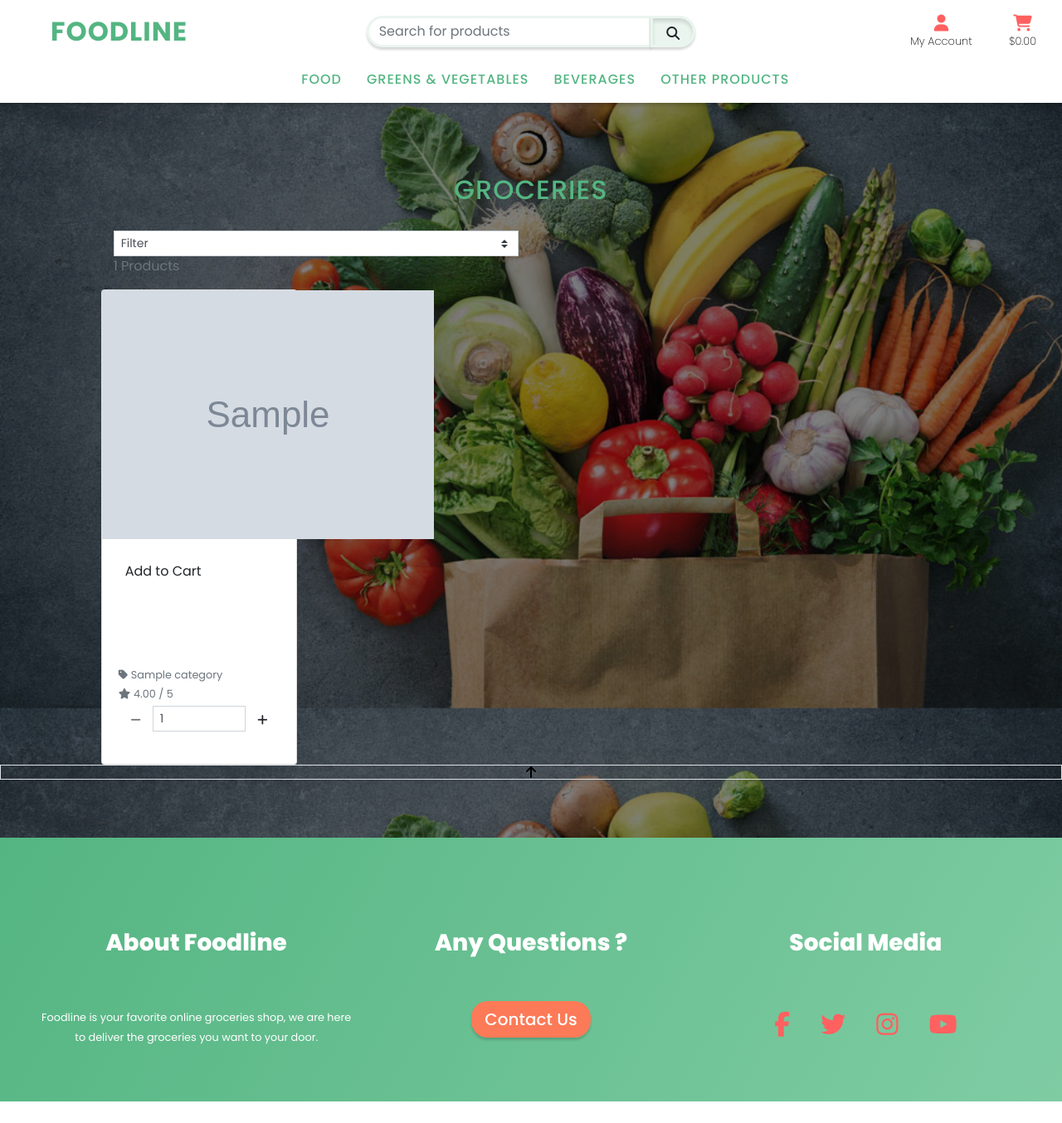
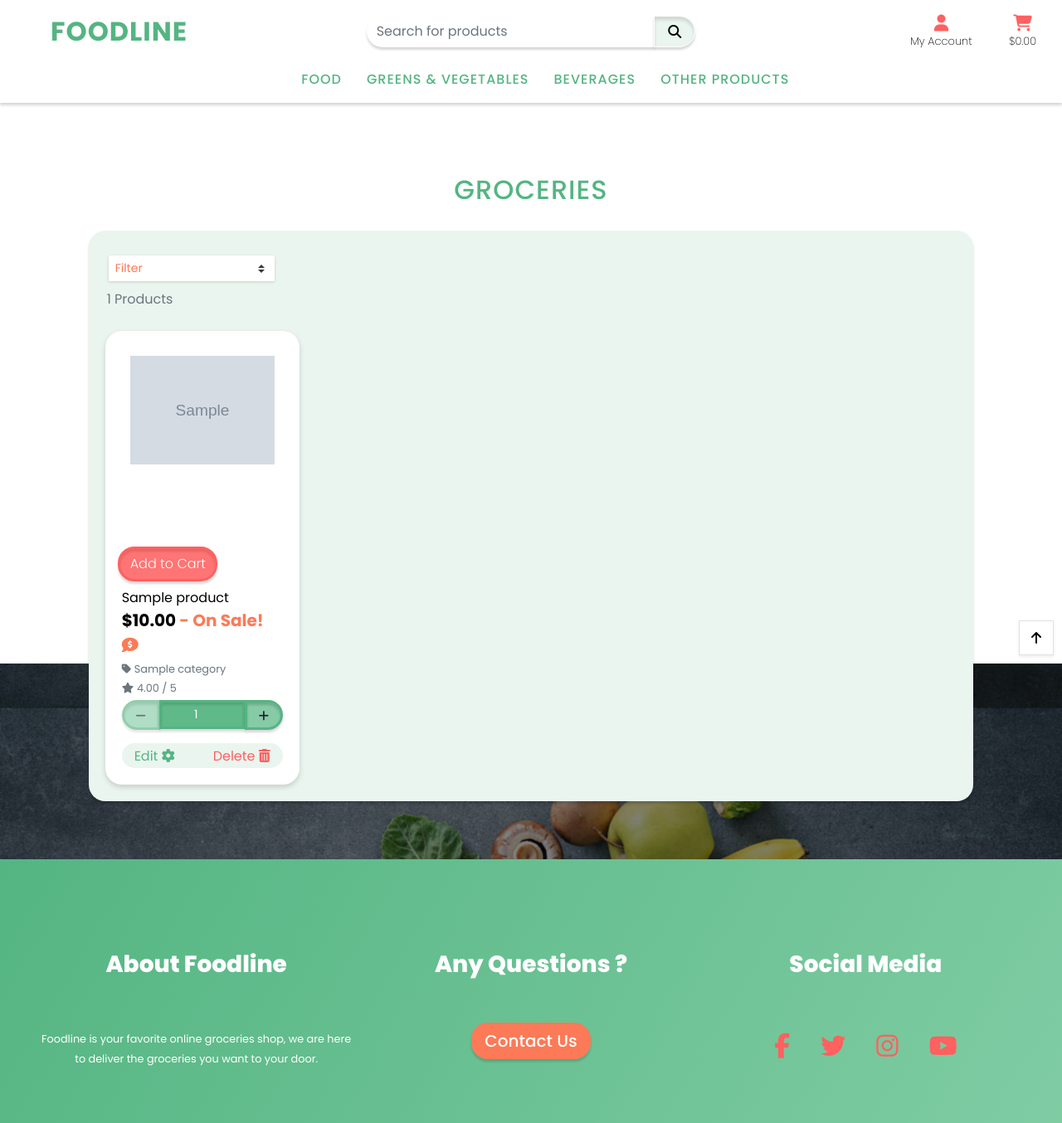
Before and after one commit to Code-Institute-Submissions/foodline, a Django app: page /products/ in a window 1280 px wide. Shown: the whole page at 83% size. Before the commit the page ends 1328 px from the top, so only its background shows below. Run offline with Django 3.2, Linux system fonts and the light colour scheme; a user stored in the database is signed in; tables that the repository leaves empty hold one stand-in row (values such as "Sample post"); grey boxes marked "Sample" are stand-in pictures; some libraries are stand-ins or nearby versions.

Commit message:
Product Admin - Deleting products

```diff
--- a/products/static/products/css/products.css
+++ b/products/static/products/css/products.css
@@ -37,13 +37,20 @@ select option[value=""] {
     width: 100%;
 }
 
-.admin-btn-box {
+.admin-btn-box,
+.admin-btn-box-2 {
     width: 100%;
     height: 30px;
     background: #EAF5EF;
     border-radius: 20px;
     cursor: pointer;
     flex-direction: row;
+    padding-top: 4px;
+}
+
+.admin-btn-box-2 {
+    background: white;
+    margin-bottom: 10px;
 }
 
 .admin-btn-edit {
@@ -59,21 +66,10 @@ select option[value=""] {
 .admin-btn-delete:hover,
 .admin-btn-edit:hover {
     text-decoration: none;
-    color: #FC7A57;
+    color: black;
 }
 
 /* -------------------------------- Products Page */
-
-.overlay {
-    height: 100%;
-    width: 100%;
-    top: 0;
-    left: 0;
-    position: fixed;
-    background: white;
-    z-index: -1;
-    color: black;
-}
 
 .product-container {
     background: #EAF5EF;
--- a/products/templates/products/products.html
+++ b/products/templates/products/products.html
@@ -1,5 +1,10 @@
 {% extends "base.html" %}
 {% load static %}
+
+{% block extra_css %}
+    <link rel="stylesheet" href="{% static 'products/css/products.css' %}">
+{% endblock %}
+
 {% block page_header %}
     <div class="container header-container">
         <div class="row">
@@ -69,7 +74,7 @@
                                             {% with product.is_ripe as r %}
                                             {% if r %}
                                                 <div class="col-12">
-                                                    <select class="form-control" name="product_ripe" id='id_product_ripe' style="display: none;">
+                                                    <select class="form-control" name="product_ripe" style="display: none;">
                                                         <option value="Ripe" selected>Ripe</option>
                                                     </select>
                                                 </div>
@@ -122,6 +127,12 @@
                                             </div>
                                         </div>
                                     </div>
+                                    {% if request.user.is_superuser %}
+                                        <div class="col-12 admin-btn-box">
+                                            <a class="admin-btn-edit" href="{% url 'edit_product' product.id %}">Edit <i class="fas fa-cog"></i></a>
+                                            <a class="admin-btn-delete" href="{% url 'delete_product' product.id %}">Delete <i class="fas fa-trash-alt"></i></a>
+                                        </div>
+                                    {% endif %}
                                     </form>
                                 </div>
                             </div>
--- a/products/urls.py
+++ b/products/urls.py
@@ -14,4 +14,7 @@ urlpatterns = [
     path('edit/<int:product_id>/',
          views.edit_product,
          name='edit_product'),
+    path('delete/<int:product_id>/',
+         views.delete_product,
+         name='delete_product'),
 ]
--- a/products/views.py
+++ b/products/views.py
@@ -81,9 +81,9 @@ def add_product(request):
         if request.method == 'POST':
             form = ProductForm(request.POST, request.FILES)
             if form.is_valid():
-                form.save()
+                product = form.save()
                 messages.success(request, 'Successfully added product!')
-                return redirect(reverse('add_product'))
+                return redirect(reverse('product_detail', args=[product.id]))
             else:
                 messages.error(request,
                                'Failed to add product. '
@@ -114,8 +114,8 @@ def edit_product(request, product_id):
                 return redirect(reverse('product_detail', args=[product.id]))
             else:
                 messages.error(request,
-                            'Failed to update product. '
-                            'Please ensure the form is valid.')
+                               'Failed to update product. '
+                               'Please ensure the form is valid.')
         else:
             form = ProductForm(instance=product)
             messages.info(request, f'You are editing {product.name}')
@@ -130,3 +130,11 @@ def edit_product(request, product_id):
     else:
         messages.error(request, 'Ooops, you took the wrong door..')
         return redirect(reverse('home'))
+
+
+def delete_product(request, product_id):
+    """ Delete a product from the store """
+    product = get_object_or_404(Product, pk=product_id)
+    product.delete()
+    messages.success(request, 'Product Deleted')
+    return redirect(reverse('products'))
--- a/static/css/base.css
+++ b/static/css/base.css
@@ -183,7 +183,16 @@ body {
     color: white;
 }
 
-
+.overlay {
+    height: 100%;
+    width: 100%;
+    top: 0;
+    left: 0;
+    position: fixed;
+    background: white;
+    z-index: -1;
+    color: black;
+}
 
 .update-link,
 .remove-item,
```
Also changed, not shown: products/templates/products/product_detail.html (+10 -0 lines).
